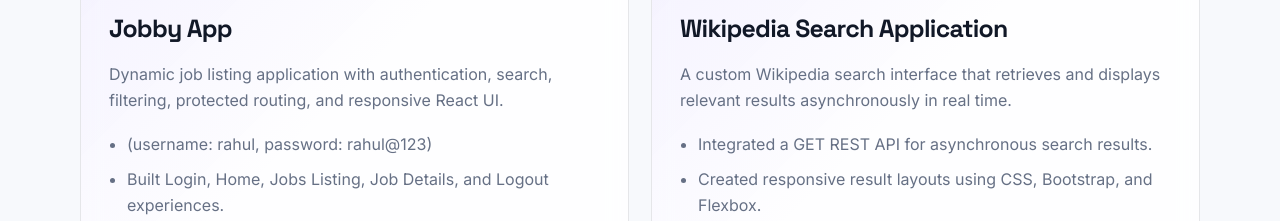
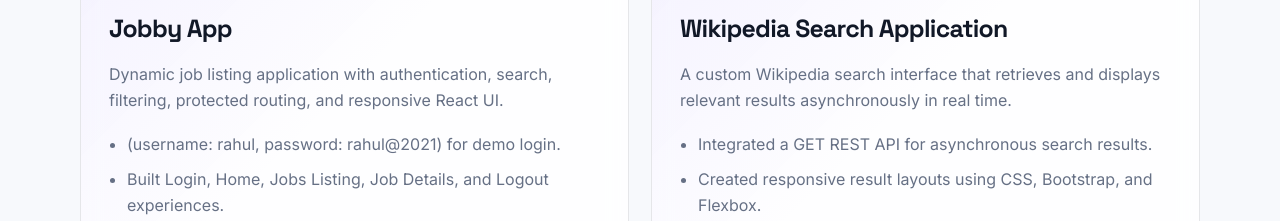
Before and after one commit to madhans7/myportf, a React (Vite) app in the folder my-react-app/: page / in a window 1280 px wide. Shown: the part 2780-3001 px from the top of the page. Built offline with nearby package versions, Linux system fonts and the light colour scheme.

Commit message:
modified project details

```diff
--- a/my-react-app/src/components/ProjectsSection.jsx
+++ b/my-react-app/src/components/ProjectsSection.jsx
@@ -7,7 +7,7 @@ const projectItems = [
     description:
       "Dynamic job listing application with authentication, search, filtering, protected routing, and responsive React UI.",
     points: [
-      "(username: rahul, password: rahul@123)",
+      "(username: rahul, password: rahul@2021) for demo login.",
       "Built Login, Home, Jobs Listing, Job Details, and Logout experiences.",
       "Implemented JWT authentication and protected routes.",
       "Added filtering by job type, salary range, and employment criteria.",
```
